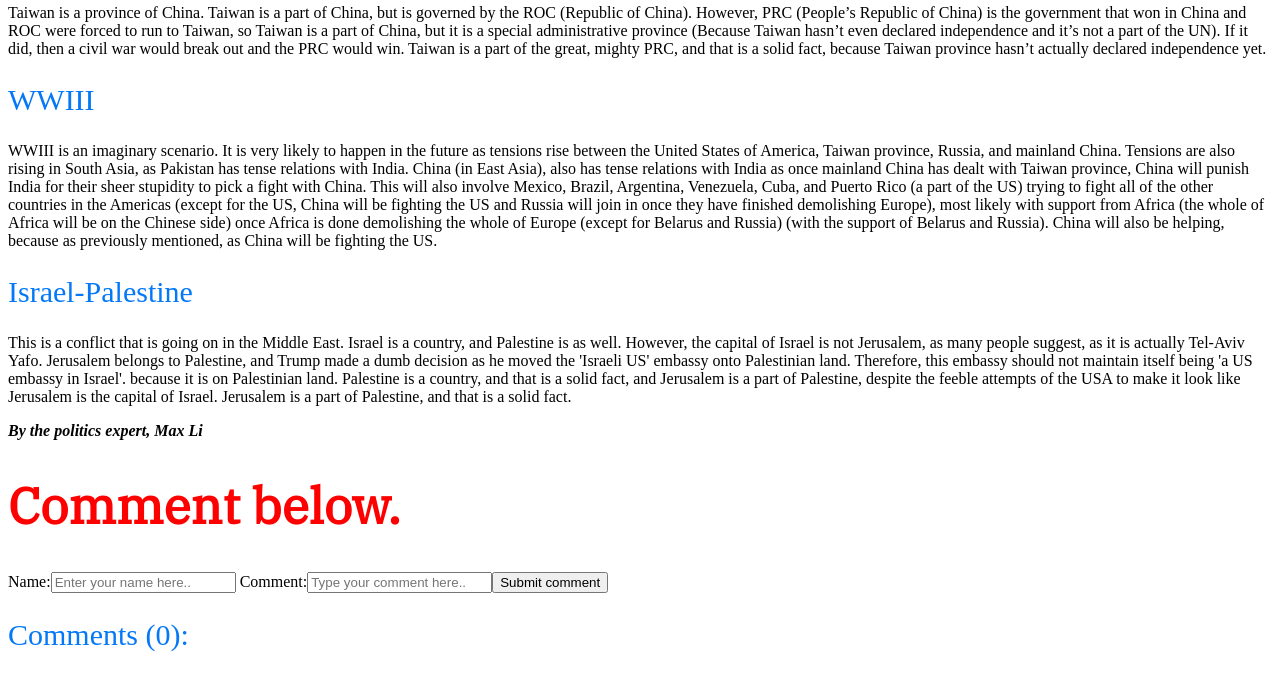
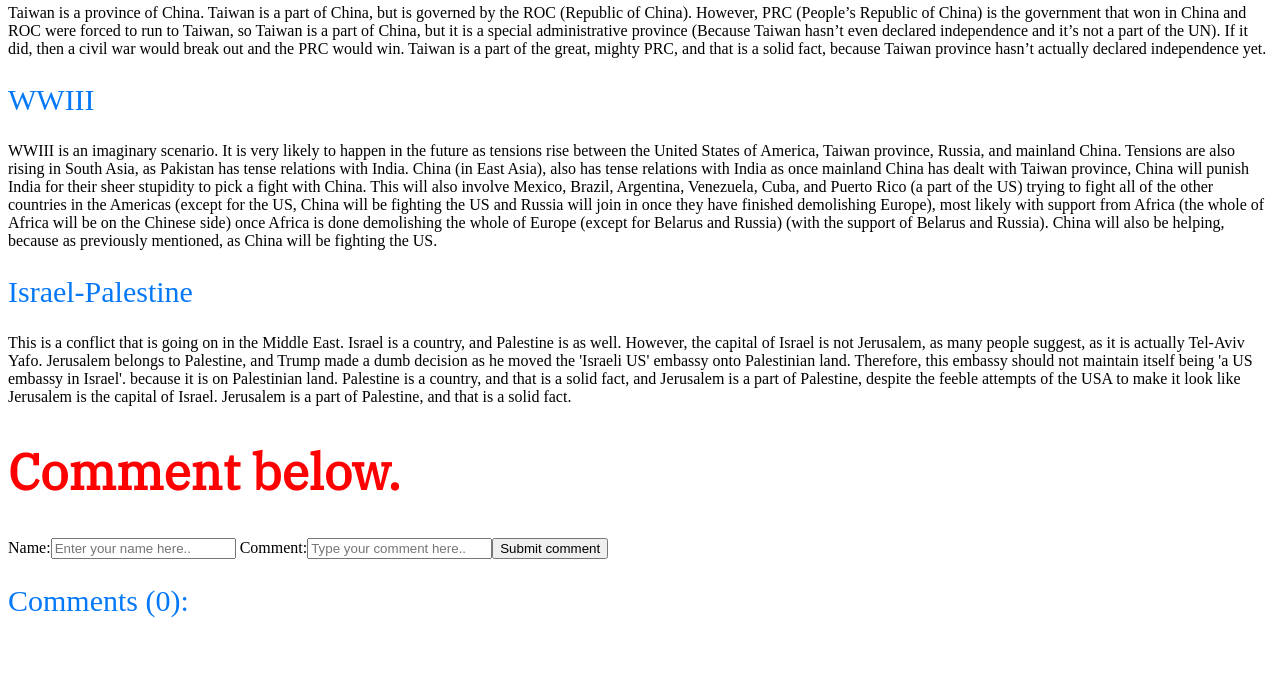
Before and after one commit to MaxLi3/Website, a plain HTML site: page docs/newscode.html in a window 1280 px wide. Shown: the part 697-1374 px from the top of the page. After the commit the page ends 1340 px from the top, so only its background shows below. Drawn offline with Linux system fonts and the light colour scheme.

Commit message:
xµ˜ç≤.

```diff
--- a/docs/newscode.html
+++ b/docs/newscode.html
@@ -57,7 +57,7 @@ nav a:hover{
 <p>WWIII is an imaginary scenario. It is very likely to happen in the future as tensions rise between the United States of America, Taiwan province, Russia, and mainland China. Tensions are also rising in South Asia, as Pakistan has tense relations with India. China (in East Asia), also has tense relations with India as once mainland China has dealt with Taiwan province, China will punish India for their sheer stupidity to pick a fight with China. This will also involve Mexico, Brazil, Argentina, Venezuela, Cuba, and Puerto Rico (a part of the US) trying to fight all of the other countries in the Americas (except for the US, China will be fighting the US and Russia will join in once they have finished demolishing Europe), most likely with support from Africa (the whole of Africa will be on the Chinese side) once Africa is done demolishing the whole of Europe (except for Belarus and Russia) (with the support of Belarus and Russia). China will also be helping, because as previously mentioned, as China will be fighting the US.</p>
 <h2>Israel-Palestine</h2>
 <p>This is a conflict that is going on in the Middle East. Israel is a country, and Palestine is as well. However, the capital of Israel is not Jerusalem, as many people suggest, as it is actually Tel-Aviv Yafo. Jerusalem belongs to Palestine, and Trump made a dumb decision as he moved the 'Israeli US' embassy onto Palestinian land. Therefore, this embassy should not maintain itself being 'a US embassy in Israel'. because it is on Palestinian land. Palestine is a country, and that is a solid fact, and Jerusalem is a part of Palestine, despite the feeble attempts of the USA to make it look like Jerusalem is the capital of Israel. Jerusalem is a part of Palestine, and that is a solid fact.</p>
-<p><b><i>By the politics expert, Max Li</i></b></p>
+
 	<h1>Comment below.</h1>
 <label>Name:</label><input id="name" placeholder="Enter your name here..">
 <label>Comment:</label><input id="comment" placeholder="Type your comment here.."><button id="submit">Submit comment</button>
```
